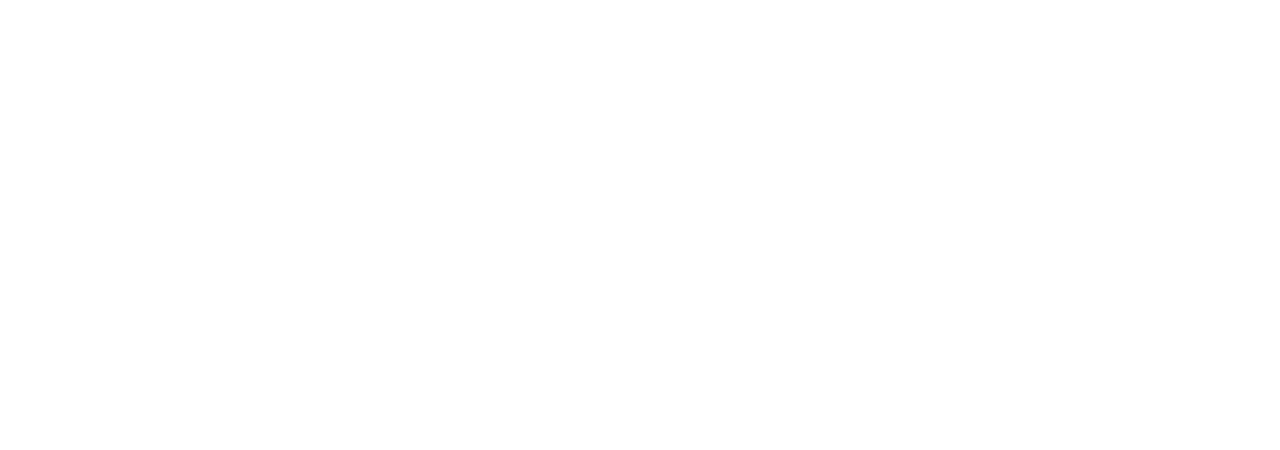
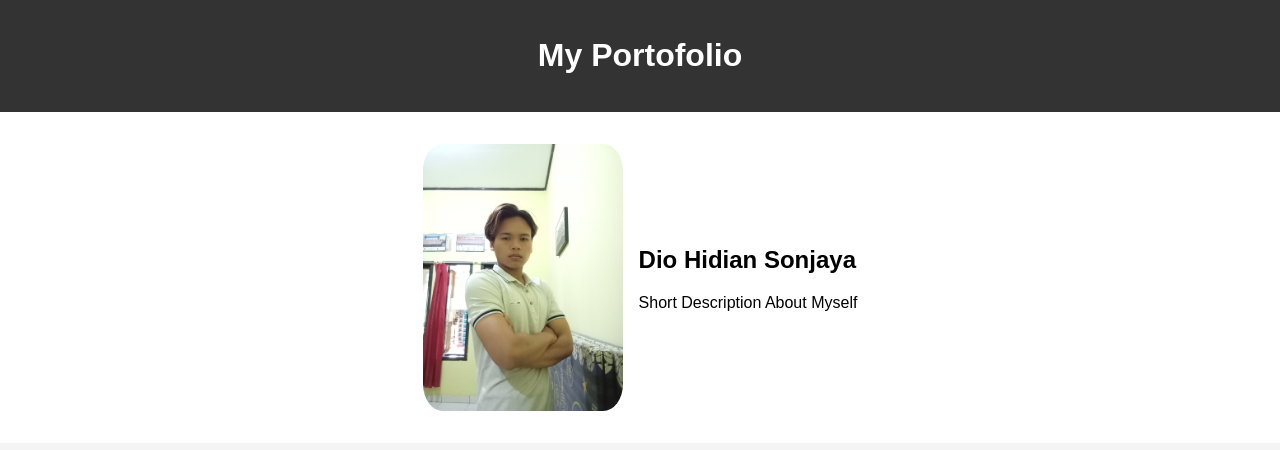
Before and after one commit to diohidian/Example-Portofolio, a plain HTML site: page index.html in a window 1280 px wide. Drawn offline with Linux system fonts and the light colour scheme.

Commit message:
#1 feature of section profile was done

```diff
--- /dev/null
+++ b/assets/css/style.css
@@ -0,0 +1,44 @@
+body {
+    font-family: Arial, sans-serif;
+    margin: 0;
+    padding: 0;
+    background-color: #f4f4f4;
+}
+
+header {
+    background-color: #333;
+    color: #fff;
+    text-align: center;
+    padding: 1em;
+}
+
+.profile {
+    display: flex;
+    align-items: center;
+    justify-content: center;
+    padding: 2em;
+    background-color: #fff;
+}
+
+.profile img {
+    max-width: 200px;
+    border-radius: 10%;
+    margin-right: 1em;
+}
+
+.profile-info {
+    text-align: left;
+}
+
+.container {
+    display: grid;
+    grid-template-columns: repeat(3, 1fr);
+    gap: 1em;
+    padding: 2em;
+}
+
+.item {
+    border: 1px solid #ccc;
+    padding: 1em;
+    background-color: #fff;
+}
--- a/index.html
+++ b/index.html
@@ -3,9 +3,19 @@
 <head>
     <meta charset="UTF-8">
     <meta name="viewport" content="width=device-width, initial-scale=1.0">
-    <title>Document</title>
+    <link rel="stylesheet" href="assets/css/style.css">
+    <title>My Portofolio</title>
 </head>
 <body>
-
+    <header>
+        <h1>My Portofolio</h1>
+    </header>
+    <section class="profile">
+        <img src="assets/images/DIO.jpg" alt="Foto Profile">
+        <div class="profile-info">
+            <h2>Dio Hidian Sonjaya</h2>
+            <p>Short Description About Myself</p>
+        </div>
+    </section>
 </body>
 </html>
```
Also changed, not shown: assets/images/DIO.jpg (added).
